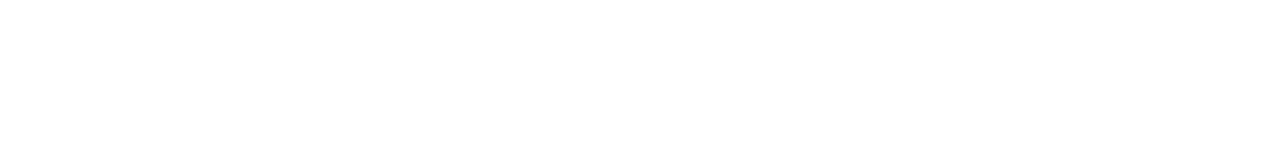
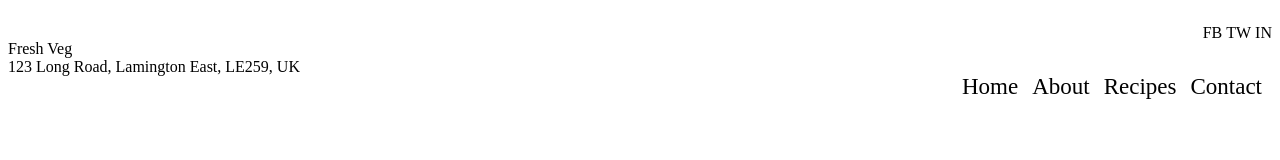
Before and after one commit to jtdevuk/veges, a plain HTML site: page index.html in a window 1280 px wide. Drawn offline with Linux system fonts and the light colour scheme.

Commit message:
basic navbar layout

```diff
--- a/index.html
+++ b/index.html
@@ -4,9 +4,33 @@
   <meta charset="UTF-8">
   <meta http-equiv="X-UA-Compatible" content="IE=edge">
   <meta name="viewport" content="width=device-width, initial-scale=1.0">
+  <link rel="stylesheet" href="style.css">
   <title>Fresh Veg</title>
 </head>
 <body>
+  <div class="navbar">
+    <div id="navbar-details">
+      <div>Fresh Veg</div>
+      <div>123 Long Road, Lamington East, LE259, UK</div>
+    </div>
+    <div id="navbar-right-side">
+      <div id="navbar-social-media">
+        <ul>
+          <div class="navbar-sm-icon">FB</div>
+          <div class="navbar-sm-icon">TW</div>
+          <div class="navbar-sm-icon">IN</div>
+        </ul>
+      </div>
+      <div id="navbar-links">
+        <ul>
+          <li class="navbar-link">Home</li>
+          <li class="navbar-link">About</li>
+          <li class="navbar-link">Recipes</li>
+          <li class="navbar-link">Contact</li>
+        </ul>
+      </div>
+    </div>
 
+  </div>
 </body>
 </html>
--- a/style.css
+++ b/style.css
@@ -0,0 +1,49 @@
+.navbar {
+  display: flex;
+  width: 100%;
+  height: 100px;
+}
+
+#navbar-right-side {
+  display: flex;
+  flex-direction: column;
+  width: 50%;
+}
+
+#navbar-details {
+  display: flex;
+  flex-direction: column;
+  justify-content: center;
+  width: 50%;
+  height: 100%;
+}
+
+#navbar-social-media {
+  display: flex;
+  align-items: flex-end;
+  justify-content: flex-end;
+  width: 100%;
+  height: 50%;
+
+}
+
+#navbar-links {
+  display: flex;
+  align-items: flex-start;
+  justify-content: flex-end;
+  width: 100%;
+}
+
+ul {
+  margin: none;
+}
+
+.navbar-link, .navbar-sm-icon {
+  display: inline;
+  list-style-type: none;
+}
+
+.navbar-link {
+  font-size: 23px;
+  margin-right: 10px;
+}
```
